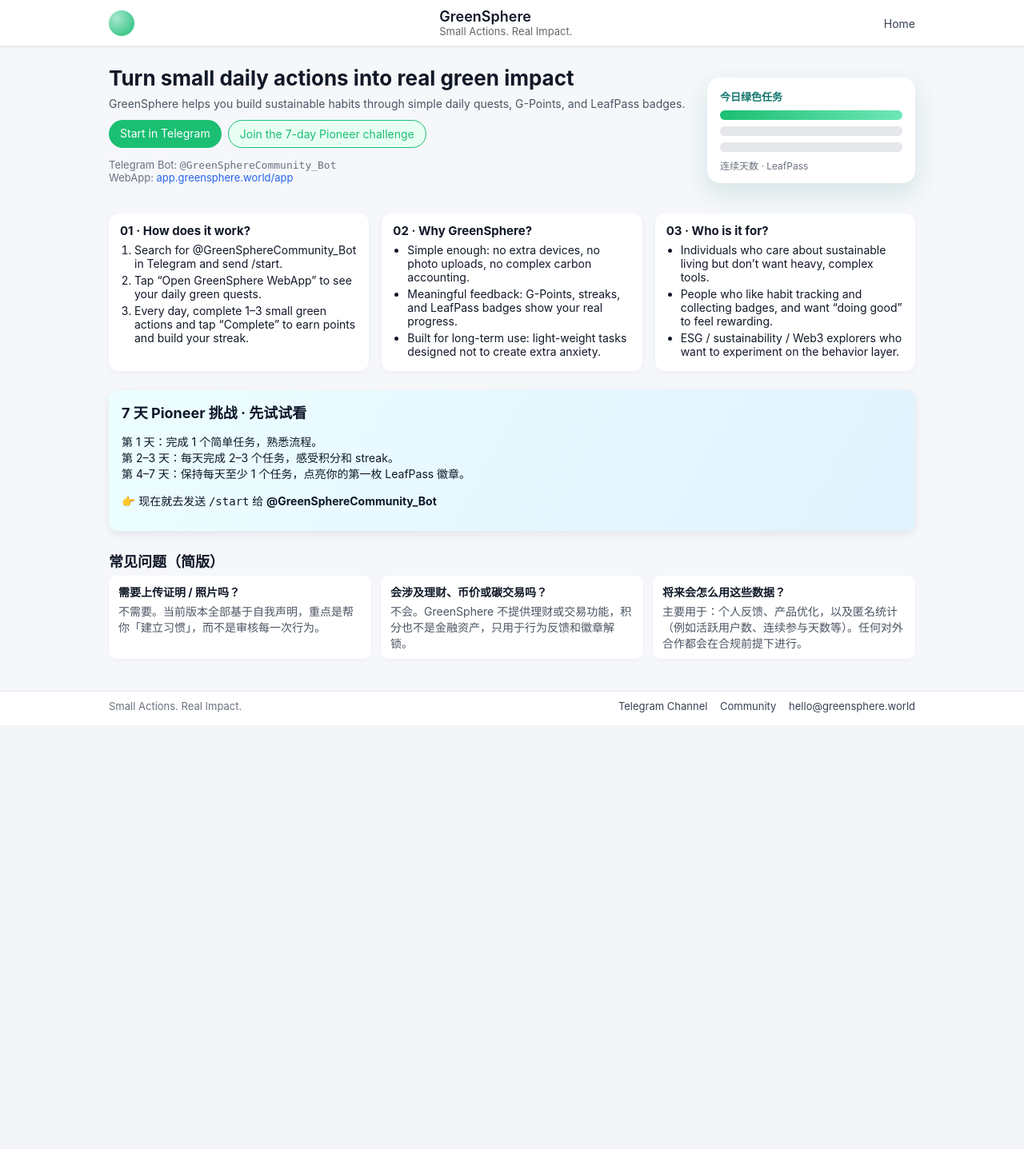
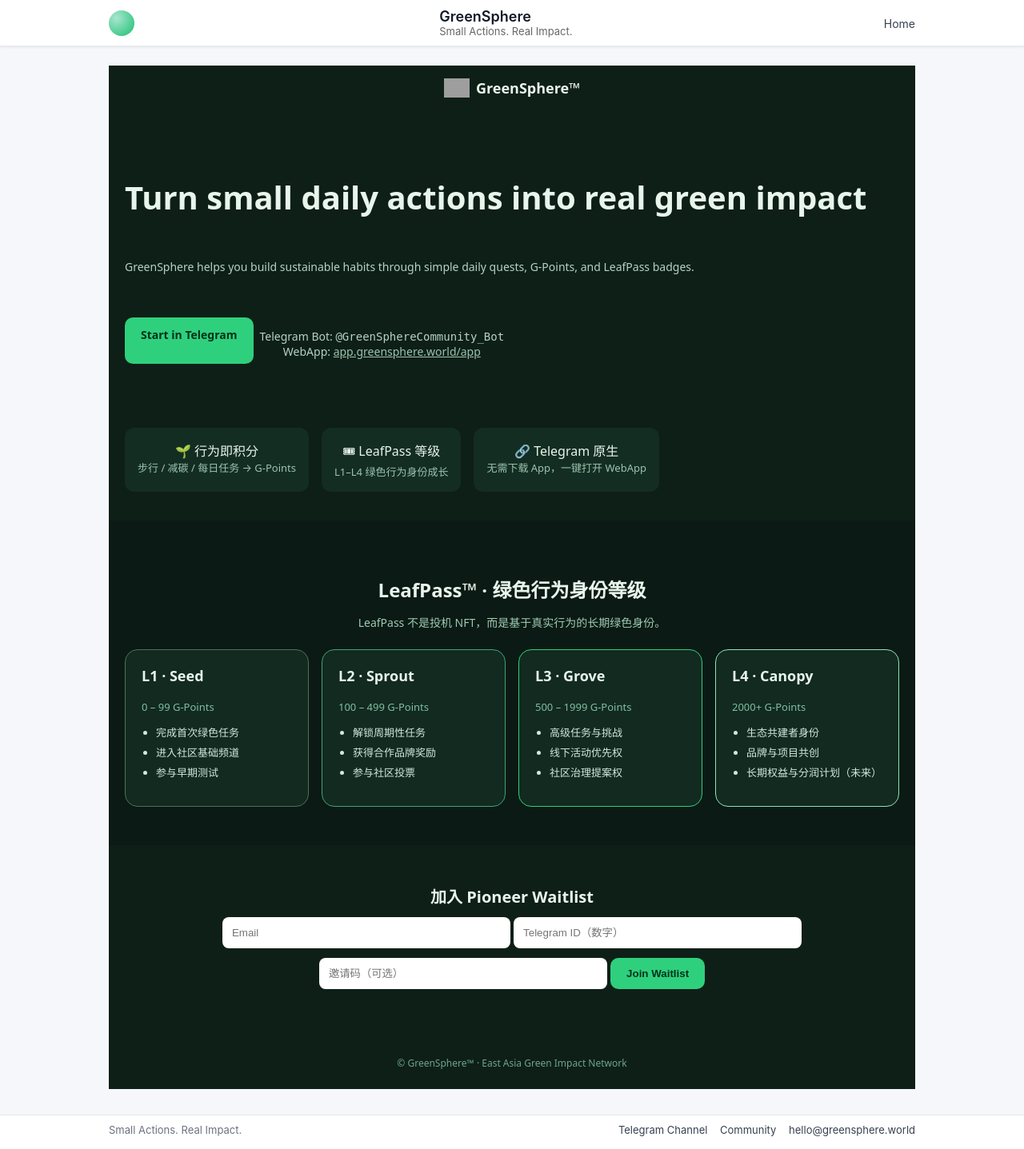
Before and after one commit to suchenyang0910-glitch/greensphere, a FastAPI app: page / in a window 1280 px wide. Shown: the whole page at 80% size. Before the commit the page ends 891 px from the top, so only its background shows below. Run offline with FastAPI, Linux system fonts and the light colour scheme; parts of the project's set-up code (start-up, migrations or seed data) failed here and were passed over; some libraries are stand-ins or nearby versions; grey boxes are pictures that could not be loaded.

Commit message:
modified:   static/style.css 	modified:   templates/home.html

```diff
--- a/static/style.css
+++ b/static/style.css
@@ -545,3 +545,192 @@ body {
         padding: 16px 12px 24px;
     }
 }
+
+/* Landing page 基础样式 */
+.landing-body {
+  margin: 0;
+  font-family: system-ui, -apple-system, BlinkMacSystemFont;
+  background: #0e1f17;
+  color: #e8f5ec;
+  text-align: center;
+}
+
+/* 头部 */
+.landing-header {
+  padding: 16px;
+  display: flex;
+  align-items: center;
+  justify-content: center;
+}
+
+.landing-header .logo {
+  width: 32px;
+  margin-right: 8px;
+}
+
+.landing-header .brand {
+  font-weight: 600;
+  font-size: 18px;
+}
+
+/* Hero */
+.hero {
+  padding: 48px 20px 32px;
+}
+
+.hero h1 {
+  font-size: 32px;
+  margin-bottom: 12px;
+}
+
+.hero p {
+  color: #b5d3c4;
+  font-size: 14px;
+}
+
+.hero-cta {
+  margin-top: 16px;
+}
+
+.hero-cta .btn {
+  display: inline-block;
+  background: #2fd07d;
+  color: #00331a;
+  padding: 12px 20px;
+  border-radius: 10px;
+  font-weight: bold;
+  border: none;
+  cursor: pointer;
+  text-decoration: none;
+  margin-bottom: 8px;
+}
+
+.hero-meta {
+  font-size: 13px;
+  color: #9bc4b0;
+}
+
+.hero-meta a {
+  color: #9bc4b0;
+  text-decoration: underline;
+}
+
+/* 特性区 */
+.features {
+  padding: 24px 20px;
+}
+
+.feature {
+  background: #142d22;
+  padding: 16px;
+  margin-bottom: 12px;
+  border-radius: 12px;
+}
+
+.feature span {
+  display: block;
+  font-size: 13px;
+  color: #9bc4b0;
+}
+
+/* LeafPass 区块 */
+.leafpass {
+  padding: 48px 20px;
+  background: #0b1a14;
+}
+
+.leafpass h2 {
+  font-size: 24px;
+  margin-bottom: 8px;
+}
+
+.section-sub {
+  color: #9fcbb4;
+  font-size: 14px;
+  margin-bottom: 24px;
+}
+
+.leafpass-grid {
+  display: grid;
+  grid-template-columns: repeat(auto-fit, minmax(220px, 1fr));
+  gap: 16px;
+}
+
+.leaf-card {
+  background: #122a20;
+  border-radius: 16px;
+  padding: 20px;
+  text-align: left;
+  border: 1px solid #1e4433;
+}
+
+.leaf-card h3 {
+  margin-top: 0;
+  font-size: 18px;
+}
+
+.leaf-card .range {
+  font-size: 13px;
+  color: #7fbfa2;
+  margin-bottom: 12px;
+}
+
+.leaf-card ul {
+  padding-left: 18px;
+  font-size: 13px;
+  color: #cfe9dc;
+}
+
+.leaf-card li {
+  margin-bottom: 6px;
+}
+
+/* 等级色彩区分 */
+.l1 { border-color: #4f6f60; }
+.l2 { border-color: #3fa37a; }
+.l3 { border-color: #2fd07d; }
+.l4 { border-color: #8be6b5; }
+
+/* Waitlist */
+.waitlist {
+  padding: 32px 20px;
+}
+
+.waitlist h2 {
+  font-size: 20px;
+  margin-bottom: 12px;
+}
+
+.waitlist input {
+  width: 100%;
+  max-width: 360px;
+  padding: 12px;
+  margin-bottom: 12px;
+  border-radius: 8px;
+  border: none;
+}
+
+.waitlist button {
+  display: inline-block;
+  background: #2fd07d;
+  color: #00331a;
+  padding: 12px 20px;
+  border-radius: 10px;
+  font-weight: bold;
+  border: none;
+  cursor: pointer;
+}
+
+/* 底部 */
+.landing-footer {
+  padding: 24px;
+  font-size: 12px;
+  color: #6ea58c;
+}
+
+/* 小屏幕适配 */
+@media (min-width: 768px) {
+  .hero h1 {
+    font-size: 40px;
+  }
+}
--- a/templates/home.html
+++ b/templates/home.html
@@ -1,99 +1,145 @@
 {% extends "site_base.html" %}
 
 {% block content %}
-<div class="home-container">
+<div class="landing-body">
 
-    <!-- Hero 区 -->
+  <header class="landing-header">
+    <img src="/static/logo.svg" class="logo" alt="GreenSphere logo" />
+    <span class="brand">GreenSphere™</span>
+  </header>
+
+  <!-- Hero -->
   <section class="hero">
-        <div class="hero-text">
-            <h1 class="hero-title">{{ t.title }}</h1>
-            <p class="hero-subtitle">{{ t.subtitle }}</p>
+    <h1>
+      {{ t.title }}
+    </h1>
+    <p>
+      {{ t.subtitle }}
+    </p>
+
     <div class="hero-cta">
-                <a class="btn btn-primary" href="https://t.me/GreenSphereCommunity_Bot" target="_blank">
+      <a class="btn" href="https://t.me/GreenSphereCommunity_Bot" target="_blank">
         {{ t.cta_use_bot }}
       </a>
-                <a class="btn btn-secondary" href="https://t.me/GreenSphere_Community" target="_blank">
-                    {{ t.cta_pioneer }}
-                </a>
-            </div>
       <p class="hero-meta">
-                Telegram Bot: <code>@GreenSphereCommunity_Bot</code><br>
+        Telegram Bot: <code>@GreenSphereCommunity_Bot</code><br/>
         WebApp: <a href="https://app.greensphere.world/app" target="_blank">app.greensphere.world/app</a>
-            </p>
-        </div>
-        <div class="hero-visual">
-            <div class="hero-card-mock">
-                <div class="hero-card-header">今日绿色任务</div>
-                <div class="hero-card-line hero-card-line--done"></div>
-                <div class="hero-card-line"></div>
-                <div class="hero-card-line"></div>
-                <div class="hero-card-footer">连续天数 · LeafPass</div>
-            </div>
-        </div>
-    </section>
-
-    <!-- 三列卖点区 -->
-    <section class="features">
-        <div class="feature-item">
-            <h3>01 · {{ t.section_how_title }}</h3>
-            <ol>
-                {% for step in t.section_how_steps %}
-                <li>{{ step }}</li>
-                {% endfor %}
-            </ol>
-        </div>
-        <div class="feature-item">
-            <h3>02 · {{ t.section_why_title }}</h3>
-            <ul>
-                {% for p in t.section_why_points %}
-                <li>{{ p }}</li>
-                {% endfor %}
-            </ul>
-        </div>
-        <div class="feature-item">
-            <h3>03 · {{ t.section_for_title }}</h3>
-            <ul>
-                {% for item in t.section_for_items %}
-                <li>{{ item }}</li>
-                {% endfor %}
-            </ul>
-        </div>
-    </section>
-
-    <!-- 7 天挑战区块 -->
-    <section class="pioneer-section">
-        <div class="pioneer-card">
-            <h2>7 天 Pioneer 挑战 · 先试试看</h2>
-            <p>
-                第 1 天：完成 1 个简单任务，熟悉流程。<br>
-                第 2–3 天：每天完成 2–3 个任务，感受积分和 streak。<br>
-                第 4–7 天：保持每天至少 1 个任务，点亮你的第一枚 LeafPass 徽章。
-            </p>
-            <p class="pioneer-cta">
-                👉 现在就去发送 <code>/start</code> 给
-                <strong>@GreenSphereCommunity_Bot</strong>
       </p>
     </div>
   </section>
 
-    <!-- FAQ / 说明区 -->
-    <section class="faq-section">
-        <h2>常见问题（简版）</h2>
-        <div class="faq-grid">
-            <div class="faq-item">
-                <h4>需要上传证明 / 照片吗？</h4>
-                <p>不需要。当前版本全部基于自我声明，重点是帮你「建立习惯」，而不是审核每一次行为。</p>
+  <!-- 核心特性 -->
+  <section class="features">
+    <div class="feature">
+      🌱 行为即积分
+      <span>步行 / 减碳 / 每日任务 → G-Points</span>
     </div>
-            <div class="faq-item">
-                <h4>会涉及理财、币价或碳交易吗？</h4>
-                <p>不会。GreenSphere 不提供理财或交易功能，积分也不是金融资产，只用于行为反馈和徽章解锁。</p>
+    <div class="feature">
+      🎟 LeafPass 等级
+      <span>L1–L4 绿色行为身份成长</span>
     </div>
-            <div class="faq-item">
-                <h4>将来会怎么用这些数据？</h4>
-                <p>主要用于：个人反馈、产品优化，以及匿名统计（例如活跃用户数、连续参与天数等）。任何对外合作都会在合规前提下进行。</p>
-            </div>
+    <div class="feature">
+      🔗 Telegram 原生
+      <span>无需下载 App，一键打开 WebApp</span>
     </div>
   </section>
 
+  <!-- LeafPass 等级说明 -->
+  <section class="leafpass" id="leafpass">
+    <h2>LeafPass™ · 绿色行为身份等级</h2>
+    <p class="section-sub">
+      LeafPass 不是投机 NFT，而是基于真实行为的长期绿色身份。
+    </p>
+
+    <div class="leafpass-grid">
+
+      <div class="leaf-card l1">
+        <h3>L1 · Seed</h3>
+        <p class="range">0 – 99 G-Points</p>
+        <ul>
+          <li>完成首次绿色任务</li>
+          <li>进入社区基础频道</li>
+          <li>参与早期测试</li>
+        </ul>
       </div>
+
+      <div class="leaf-card l2">
+        <h3>L2 · Sprout</h3>
+        <p class="range">100 – 499 G-Points</p>
+        <ul>
+          <li>解锁周期性任务</li>
+          <li>获得合作品牌奖励</li>
+          <li>参与社区投票</li>
+        </ul>
+      </div>
+
+      <div class="leaf-card l3">
+        <h3>L3 · Grove</h3>
+        <p class="range">500 – 1999 G-Points</p>
+        <ul>
+          <li>高级任务与挑战</li>
+          <li>线下活动优先权</li>
+          <li>社区治理提案权</li>
+        </ul>
+      </div>
+
+      <div class="leaf-card l4">
+        <h3>L4 · Canopy</h3>
+        <p class="range">2000+ G-Points</p>
+        <ul>
+          <li>生态共建者身份</li>
+          <li>品牌与项目共创</li>
+          <li>长期权益与分润计划（未来）</li>
+        </ul>
+      </div>
+
+    </div>
+  </section>
+
+  <!-- Waitlist （保持结构，后端 API 以后再接） -->
+  <section class="waitlist">
+    <h2>加入 Pioneer Waitlist</h2>
+
+    <form id="waitlistForm">
+      <input type="email" name="email" placeholder="Email" required />
+      <input type="text" name="telegram_id" placeholder="Telegram ID（数字）" required />
+      <input type="text" name="invite_code" placeholder="邀请码（可选）" />
+      <button type="submit">Join Waitlist</button>
+    </form>
+
+    <p id="msg"></p>
+  </section>
+
+  <footer class="landing-footer">
+    © GreenSphere™ · East Asia Green Impact Network
+  </footer>
+</div>
+
+<script>
+document.getElementById("waitlistForm").addEventListener("submit", async (e) => {
+  e.preventDefault();
+
+  const form = e.target;
+  const data = {
+    email: form.email.value,
+    telegram_id: Number(form.telegram_id.value),
+    invite_code: form.invite_code.value || null
+  };
+
+  // TODO: 你可以在 app/api 里暴露一个 /api/waitlist 接口后，再把这里的 URL 改为你的后端 API
+  const res = await fetch("/api/waitlist", {
+    method: "POST",
+    headers: {"Content-Type": "application/json"},
+    body: JSON.stringify(data)
+  });
+
+  const json = await res.json();
+
+  if (json.success) {
+    document.getElementById("msg").innerText = "已加入 Waitlist，我们会通过 Telegram / Email 与你联系。";
+  } else {
+    document.getElementById("msg").innerText = json.message || "Error";
+  }
+});
+</script>
 {% endblock %}
```
Lines whose indentation alone changed are shown as unchanged.
